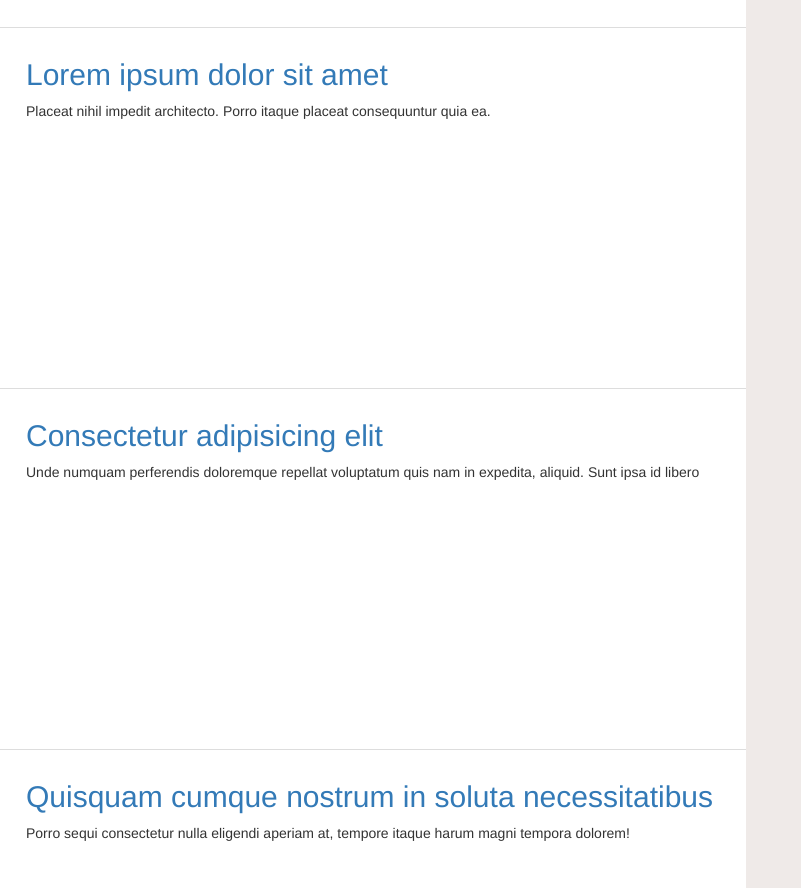
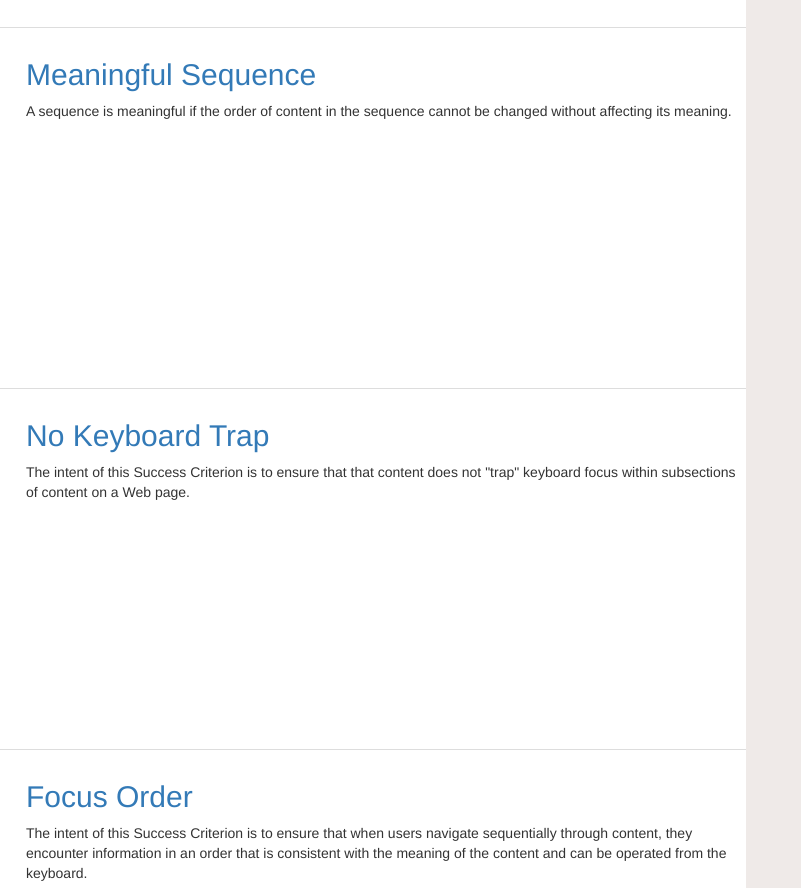
Before and after one commit to SeemaPoonia/testing-ada, a plain HTML site: page index.html in a window 1280 px wide. Shown: the part 904-1792 px from the top of the page, 479-1280 px from the left. Drawn offline with nearby package versions, Linux system fonts and the light colour scheme; a script that the page names is missing.

Commit message:
Update index.html

```diff
--- a/index.html
+++ b/index.html
@@ -74,8 +74,8 @@
                         <img src="https://s3.amazonaws.com/uifaces/faces/twitter/_everaldo/48.jpg" alt="profile image"  class="img-circle" >
                     </a>
                     <div class="media-body">
-                        <h2 class="media-heading"><a href="http://hongkiat.com/blog/c" role='link'>Lorem ipsum dolor sit amet</a></h2>
-                        <p>Placeat nihil impedit architecto. Porro itaque placeat consequuntur quia ea.</p>
+                        <h2 class="media-heading"><a href="https://www.w3.org/WAI/WCAG21/Understanding/meaningful-sequence.html" role='link'>Meaningful Sequence</a></h2>
+                        <p>A sequence is meaningful if the order of content in the sequence cannot be changed without affecting its meaning.</p>
 
                     </div>
                 </div>
@@ -86,8 +86,8 @@
                         <img src="https://s3.amazonaws.com/uifaces/faces/twitter/fffabs/48.jpg" alt="profile image"  class="img-circle">
                     </a>
                     <div class="media-body">
-                        <h2 class="media-heading"><a href="http://hongkiat.com/blog/d">Consectetur adipisicing elit</a></h2>
-                        <p>Unde numquam perferendis doloremque repellat voluptatum quis nam in expedita, aliquid. Sunt ipsa id libero</p>
+                        <h2 class="media-heading"><a href="https://www.w3.org/WAI/WCAG21/Understanding/no-keyboard-trap.html">No Keyboard Trap</a></h2>
+                        <p>The intent of this Success Criterion is to ensure that that content does not "trap" keyboard focus within subsections of content on a Web page.</p>
                     </div>
                 </div>
 
@@ -96,8 +96,8 @@
                         <img src="https://s3.amazonaws.com/uifaces/faces/twitter/jollynutlet/48.jpg" alt="profile image"  class="img-circle">
                     </a>
                     <div class="media-body">
-                        <h2 class="media-heading"><a href="#" role='link' >Quisquam cumque nostrum in soluta necessitatibus</a></h2>
-                        <p>Porro sequi consectetur nulla eligendi aperiam at, tempore itaque harum magni tempora dolorem!</p>
+                        <h2 class="media-heading"><a href="#" role='link' >Focus Order</a></h2>
+                        <p>The intent of this Success Criterion is to ensure that when users navigate sequentially through content, they encounter information in an order that is consistent with the meaning of the content and can be operated from the keyboard. </p>
                     </div>
                 </div>
 
```
